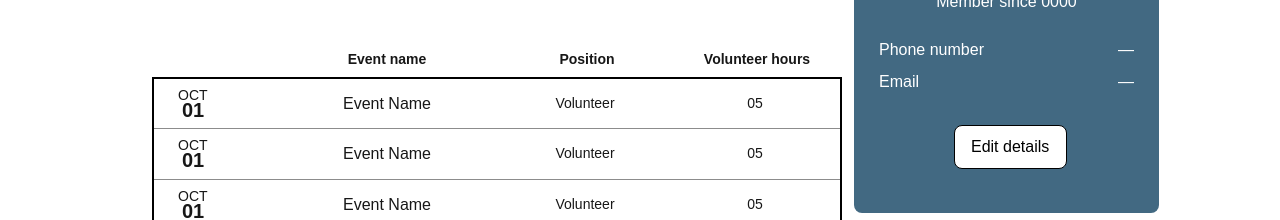
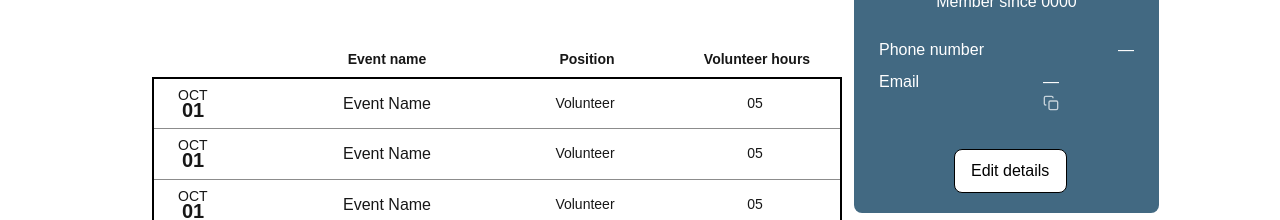
Before and after one commit to JumboCode/boston-community-pediatrics, a Next.js app: page /profile in a window 1280 px wide. Shown: the part 455-675 px from the top of the page. Built offline with nearby package versions, Linux system fonts and the light colour scheme; no server answers; the database is empty.

Commit message:
fixed email

```diff
--- a/src/app/api/eventSignup/controller.ts
+++ b/src/app/api/eventSignup/controller.ts
@@ -10,6 +10,17 @@ export const getSignupsByEventId = async (eventId: string) => {
   });
   return signups;
 };
+
+export async function getSignupsByUserId(
+  userId: string
+){
+  const signups = await prisma.eventSignup.findMany({
+    where: { userId },
+    include: { event: true },
+  });
+  return signups;
+}
+
 
 // Fetch user signups by event position
 export async function getUsersByPositionId(
--- a/src/app/api/eventSignup/route.ts
+++ b/src/app/api/eventSignup/route.ts
@@ -2,6 +2,7 @@ import { NextRequest, NextResponse } from "next/server";
 
 import {
   getSignupsByEventId,
+  getSignupsByUserId,
   getUsersByPositionId,
   createEventSignup,
   updateEventSignup,
@@ -18,6 +19,7 @@ export async function GET(req: NextRequest) {
     const { searchParams } = new URL(req.url);
     const eventId = searchParams.get("eventId");
     const positionId = searchParams.get("positionId");
+    const userId = searchParams.get("userId");
 
     let isAdmin = false;
     const user = await getCurrentUser();
@@ -27,7 +29,10 @@ export async function GET(req: NextRequest) {
         isAdmin = true;
       }
     }
-
+    if(userId){
+      const signups = await getSignupsByUserId(userId);
+      return NextResponse.json(signups);
+    }
     if (positionId) {
       const users = await getUsersByPositionId(positionId, isAdmin);
       if (!users)
--- a/src/app/profile/page.tsx
+++ b/src/app/profile/page.tsx
@@ -6,13 +6,28 @@ import { Event } from "@prisma/client";
 import { useUser } from "@clerk/nextjs";
 import { useEffect, useState } from "react";
 
+interface EventSignupWithEvent {
+  id: string;
+  userId: string;
+  eventId: string;
+  positionId: string;
+  hoursVolunteered?: number;
+  event: Event;
+  position?: {
+    id: string;
+    name: string;
+  };
+}
+
 export default function ProfilePage() {
   const { user, isSignedIn, isLoaded } = useUser();
 
+  //const[userSignUps, setUserSignUps] = useState<EventSignupWithEvent[]>([]);
   const [events, setEvents] = useState<Event[]>([]);
   const [loading, setLoading] = useState(true);
   const [error, setError] = useState<string | null>(null); // this should just be catching errors and update it when we look
   const [phoneNumber, setPhoneNumber] = useState<string>("—");
+
 
   useEffect(() => {
     async function fetchEvents() {
@@ -138,10 +153,34 @@ export default function ProfilePage() {
             </div>
           </div>
 
-          <div className="flex justify-between">
+          <div className="flex justify-between gap-31">
             <div className="ml-[25px] text-[16px] text-white">Email</div>
-            <div className="mr-[25px] text-[16px] text-white">
-              {emailAddress}
+            <div className="flex-1 truncate">
+              <div
+                title={emailAddress}
+                className="mr-[25px] text-[16px] truncate text-[16px] text-white"
+              >
+                {emailAddress}
+              </div>
+              <div>
+                <button
+                  onClick={() => navigator.clipboard.writeText(emailAddress)}
+                  className="text-white/70 hover:text-white transition"
+                  aria-label="Copy email"
+                >
+                  <svg
+                    xmlns="http://www.w3.org/2000/svg"
+                    className="h-4 w-4"
+                    fill="none"
+                    viewBox="0 0 24 24"
+                    stroke="currentColor"
+                    strokeWidth={2}
+                  >
+                    <rect x="9" y="9" width="13" height="13" rx="2" ry="2" />
+                    <path d="M5 15H4a2 2 0 0 1-2-2V4a2 2 0 0 1 2-2h9a2 2 0 0 1 2 2v1" />
+                  </svg>
+                </button>
+              </div>
             </div>
           </div>
         </div>
```
